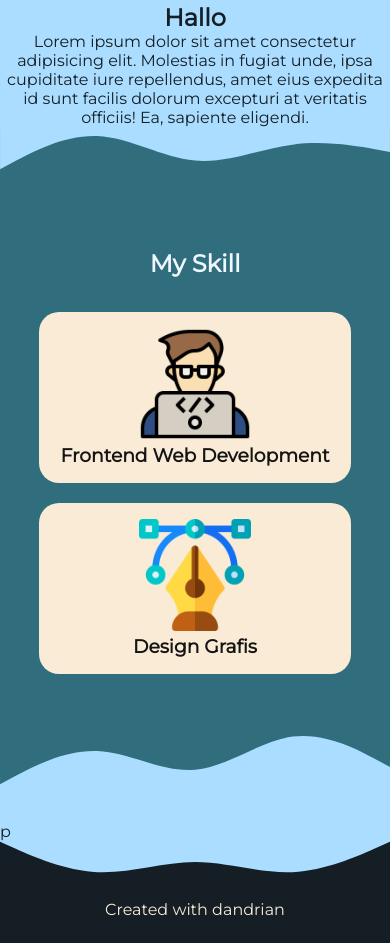
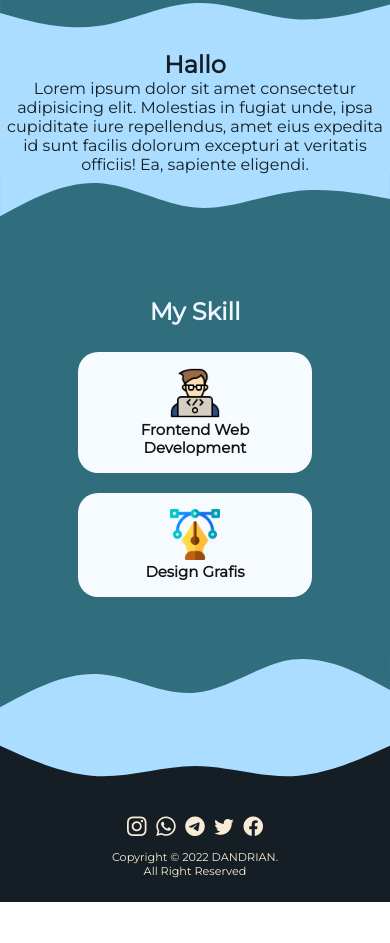
Before and after one commit to doddyandrian/doddyandrian.github.io, a plain HTML site: page index.html in a window 390 px wide. Shown: the part 279-1222 px from the top of the page. After the commit the page ends 1181 px from the top, so only its background shows below. Drawn offline with nearby package versions, Linux system fonts and the light colour scheme.

Commit message:
Memperbarui tampilan reponsive.

```diff
--- a/css/main.css
+++ b/css/main.css
@@ -42,18 +42,20 @@ header .container {
 header .container img {
   border: 3px solid white;
   border-radius: 50%;
-  width: 25vh;
+  width: 40vh;
+  box-shadow: 0 0 0 4px rgba(0, 0, 0, 0.1);
 }
 header .container h1 {
-  font-size: 5vh;
+  font-size: 2rem;
+  text-shadow: 0 0 7px rgba(0, 0, 0, 0.9);
 }
 
 @media screen and (max-width: 600px) {
   header .container img {
-    width: 25vw;
+    width: 37vw;
   }
   header .container h1 {
-    font-size: 5vw;
+    font-size: 1.3rem;
   }
 }
 nav {
@@ -62,9 +64,9 @@ nav {
   color: antiquewhite;
   position: fixed;
   width: 100%;
-  height: 3em;
+  height: 3rem;
   text-align: center;
-  line-height: 3em;
+  line-height: 3rem;
   align-self: start;
 }
 nav .container {
@@ -158,20 +160,20 @@ nav .container .hamburgerMenu span {
   margin-left: auto;
   text-align: center;
   display: flex;
-  justify-content: space-around;
+  justify-content: space-evenly;
   padding: 4em 0 1.5em;
   flex-wrap: wrap;
 }
 .skill .container h2 {
   width: 100%;
-  padding: 0 0 1em;
+  padding: 0 0 1rem;
 }
 .skill .container .card-skill {
   width: 25%;
-  background-color: antiquewhite;
+  background-color: #f6fbff;
   color: #141414;
   border-radius: 20px;
-  padding: 1em;
+  padding: 1rem;
   margin: 10px;
   box-sizing: border-box;
 }
@@ -181,7 +183,11 @@ nav .container .hamburgerMenu span {
 
 @media screen and (max-width: 600px) {
   .skill .container .card-skill {
-    width: 80%;
+    width: 60%;
+    font-size: 0.8rem;
+  }
+  .skill .container .card-skill img {
+    width: 25%;
   }
 }
 .gallery {
@@ -223,6 +229,38 @@ footer .container {
   margin-right: auto;
   margin-left: auto;
   text-align: center;
-  display: flex;
+  display: grid;
   width: 85%;
+  font-size: 0.7rem;
+}
+footer .container .medsos {
+  display: grid;
+  grid-template-columns: repeat(5, 1fr);
+  gap: 0.6rem;
+  padding: 0.7rem;
+}
+footer .container .medsos a {
+  color: antiquewhite;
+  text-decoration: none;
+}
+footer .container .medsos a .bi {
+  font-size: 5vh;
+}
+footer .container .medsos a:hover .bi-instagram {
+  color: red;
+}
+footer .container .medsos a:hover .bi-facebook {
+  color: rgb(0, 102, 255);
+}
+
+@media screen and (max-width: 600px) {
+  footer .container {
+    font-size: 0.5;
+  }
+  footer .container .medsos a .bi {
+    font-size: 5vw;
+  }
+  footer .container p {
+    width: 65%;
+  }
 }/*# sourceMappingURL=main.css.map */
--- a/index.html
+++ b/index.html
@@ -98,7 +98,7 @@
           data-darkreader-inline-fill=""
         ></path>
       </svg>
-      <div class="contweeainer">p</div>
+      <div class="container"></div>
     </section>
     <!-- Akhir Gallery -->
 
@@ -113,7 +113,16 @@
           data-darkreader-inline-fill=""
         ></path>
       </svg>
-      <p>Created with dandrian</p>
+      <div class="container">
+        <div class="medsos">
+          <a href="https://www.instagram.com/doddyaas/" target="_blank"><i class="bi bi-instagram"></i></a>
+          <a href="" target="_blank"><i class="bi bi-whatsapp"></i></a>
+          <a href="" target="_blank"><i class="bi bi-telegram"></i></a>
+          <a href="https://twitter.com/doddyaas" target="_blank"><i class="bi bi-twitter"></i></a>
+          <a href="" target="_blank"><i class="bi bi-facebook"></i></a>
+        </div>
+        <p>Copyright &copy 2022 DANDRIAN. All Right Reserved</p>
+      </div>
     </footer>
     <!-- Footer -->
   </body>
```
Also changed, not shown: 1 other file.
